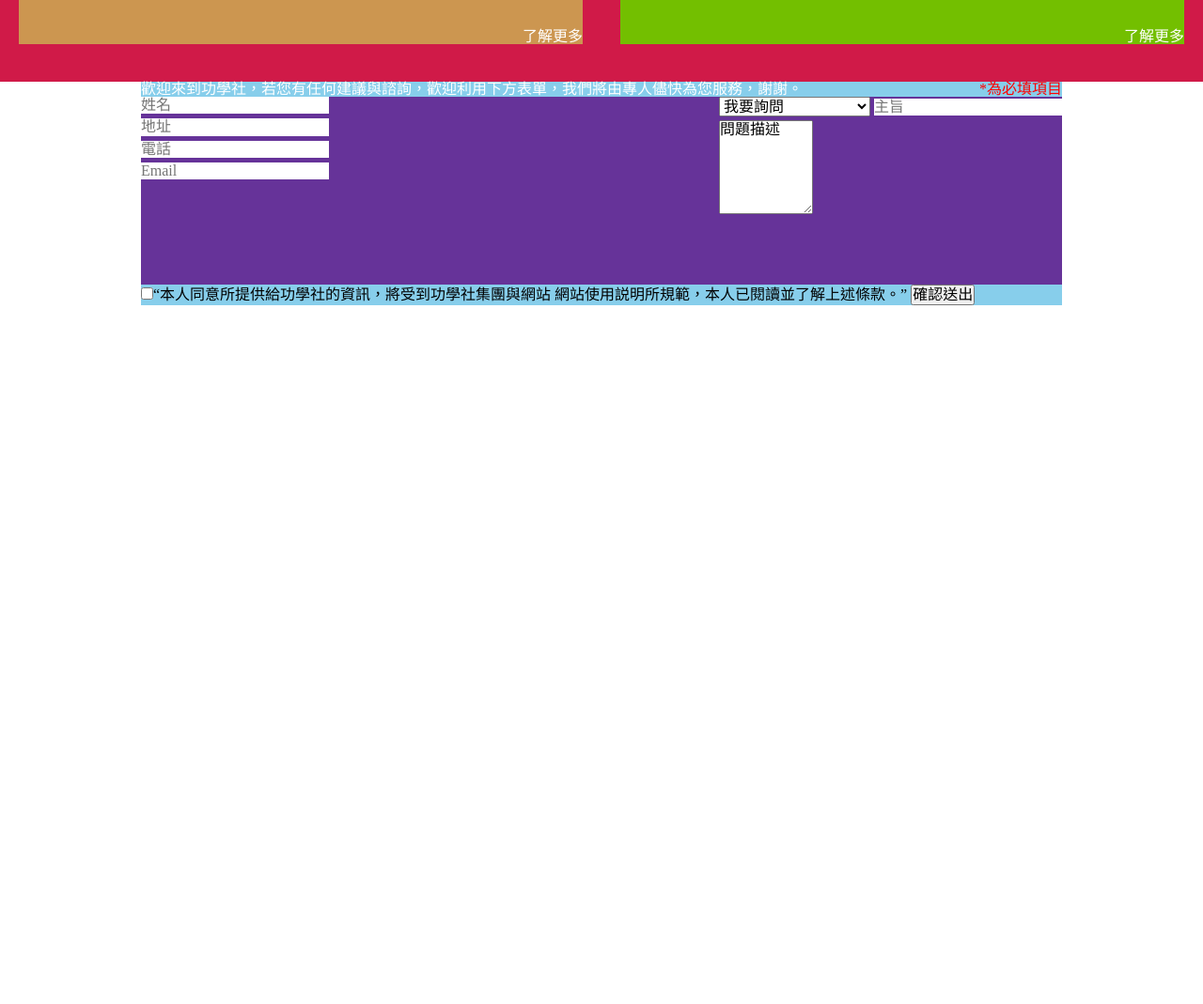
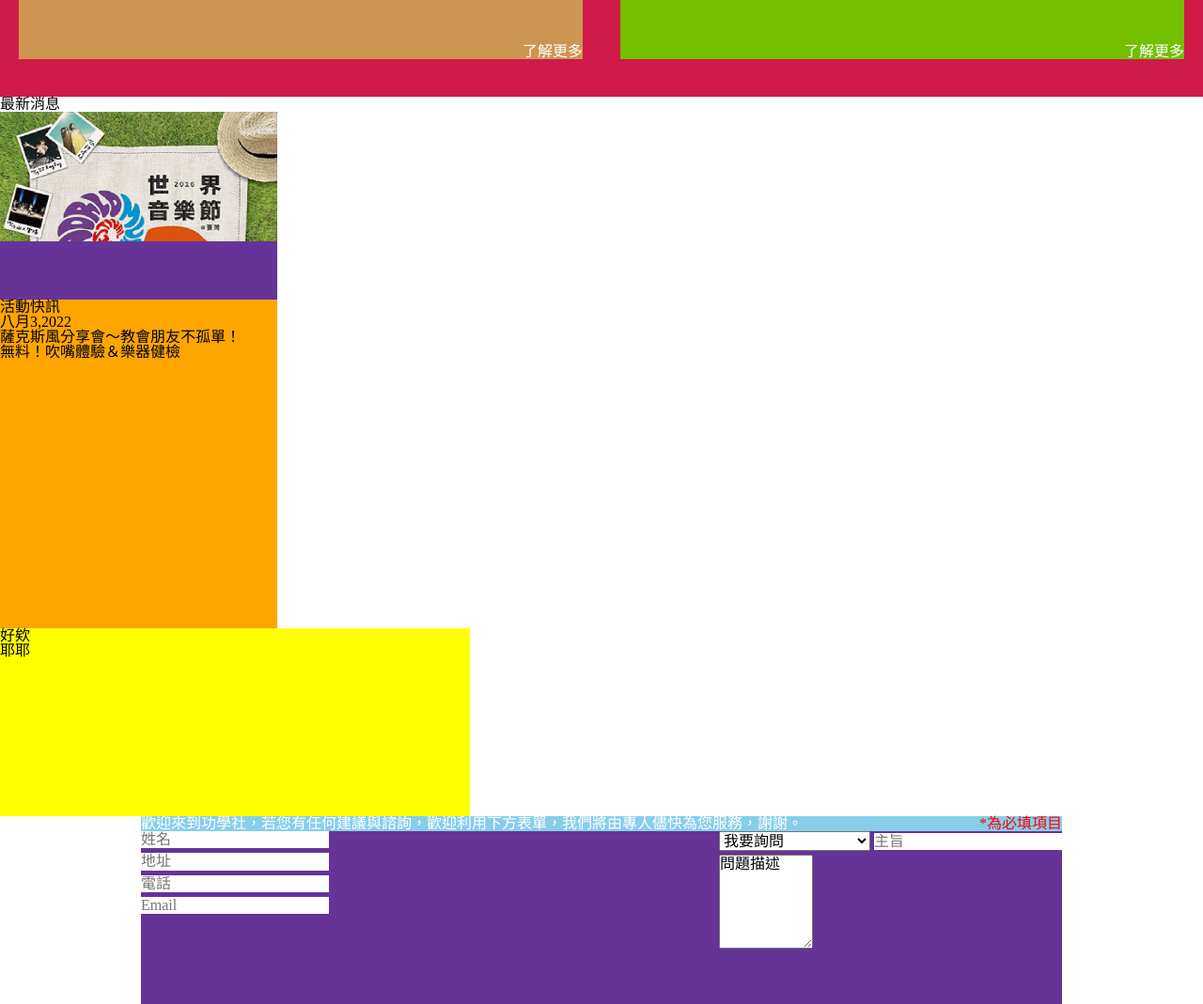
Before and after one commit to zui031/220727_khsmusic, a plain HTML site: page src/index.html in a window 1280 px wide. Shown: the part 1418-2487 px from the top of the page at 94% size. Before the commit the page ends 1743 px from the top, so only its background shows below. Drawn offline with nearby package versions, Linux system fonts and the light colour scheme; files that its build step writes are made by us from their sources.

Commit message:
最新消息

```diff
--- a/src/css/main.scss
+++ b/src/css/main.scss
@@ -3,6 +3,7 @@
 @import "_reset.scss";
 @import"_nav.scss";
 @import"_contact_us";
+@import"news";
 
 //-----------
 html {
--- /dev/null
+++ b/src/css/news.scss
@@ -0,0 +1,28 @@
+.card{
+    width: 295px;
+    height: 550px;
+    background-color: orange;
+    .image{
+        display: flex;
+        flex-direction: column;
+        width: 100%;
+        height: 200px;
+        background-color: rebeccapurple;
+        img{
+
+            width: 100%;
+            justify-content: center;
+        }
+
+    }
+}
+.test{
+    width: 500px;
+    height: 200px;
+    background-color: yellow;
+    display: flex;
+    flex-direction: column;
+    p{
+        justify-content: center;
+    }
+}
--- /dev/null
+++ b/src/include/news.html
@@ -0,0 +1,29 @@
+<div class="news">
+    <h2>最新消息</h2>
+    <div class="n_up">
+        <div class="card">
+            <div class="image">
+                <img src="../img/bg/bg-35.png">
+            </div>
+            <div class="infor">
+                <div class="tag">
+                    <p>活動快訊</p>
+                    <p>八月3,2022</p>
+                </div>
+                <div class="title">
+                    薩克斯風分享會～教會朋友不孤單！
+                </div>
+                <div class="text">
+                    無料！吹嘴體驗＆樂器健檢
+                </div>
+            </div>
+
+        </div>
+    </div>
+
+</div>
+
+<div class="test">
+    <p>好欸</p>
+    <p>耶耶</p>
+</div>
--- a/src/index.html
+++ b/src/index.html
@@ -38,6 +38,7 @@
 
     <!-- Me -->
     <!-- 服務項目 -->
+    <h2>服務項目</h2>
     <div class="service">
         <!-- 左 -->
         <div class="serv_area" style="background-color: #cc9650;">
@@ -73,6 +74,8 @@
         </div>
     </div>
 
+    <!-- 最新消息(上) -->
+    @@include('include/news.html')
 
     <!-- 表單 -->
     <div>
```
